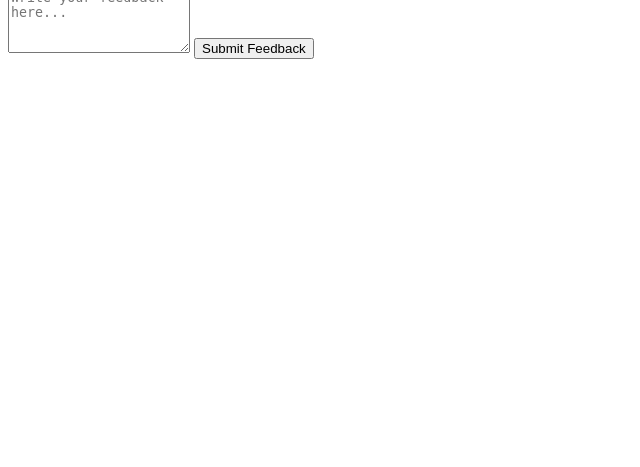
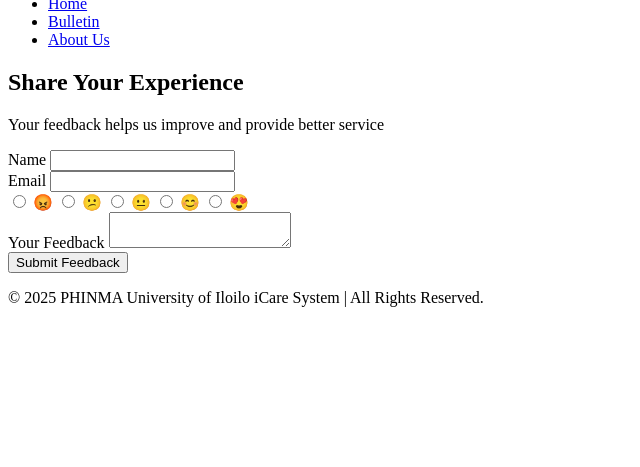
Before and after one commit to Khai16/MINI-CAPSTONE, a Flask app: page /feedback in a window 1280 px wide. Shown: the part 333-800 px from the top of the page, without its empty margins (0-640 px from the left). Run offline with Flask 3, Linux system fonts and the light colour scheme.

Commit message:
feedback.html

```diff
--- a/miniCapstone/templates/feedback.html
+++ b/miniCapstone/templates/feedback.html
@@ -1,61 +1,47 @@
 <!DOCTYPE html>
 <html lang="en">
 <head>
-  <meta charset="UTF-8" />
-  <meta name="viewport" content="width=device-width, initial-scale=1.0"/>
-  <title>Feedback | PHINMA UI iCare</title>
-  <link rel="stylesheet" href="feedback.css" />
+    <meta charset="UTF-8">
+    <meta name="viewport" content="width=device-width, initial-scale=1.0">
+    <link rel="stylesheet" href="feedback.css">
+    <title>Welcome - PHINMA UI iCare</title>
 </head>
 <body>
-  <div class="container">
 
-    <!-- Sidebar -->
-    <aside class="sidebar">
-      <div class="profile-card">
-        <div class="profile-img"></div>
-        <p class="name"></p>
-        <span class="role">student</span>
-      </div>
-      <nav class="menu">
-        <button onclick="window.location.href='dashboard.html'"><i class="fas fa-tachometer-alt"></i> Student dashboard</button>
-        <button onclick="window.location.href='medical-records.html'"><i class="fas fa-notes-medical"></i> Medical records</button>
-        <button onclick="window.location.href='ai-assistant.html'"><i class="fas fa-robot"></i> AI Chat Assistant</button>
-        <button onclick="window.location.href='symptom-checker.html'"><i class="fas fa-stethoscope"></i> Symptom checker</button>
-      </nav>
-      <div class="quick-consultation">
-        <p>Quick Consultation</p>
-        <span>Connect with a healthcare professional instantly</span>
-      </div>
-    </aside>
+<header>
+    <nav class="header-container">
+        <div class="nav-left">
+            <img src="phinmaLogo.jpg" alt="Header Logo">
+        </div>
 
-    <!-- Main Content -->
-    <main class="main-content">
-      <header class="navbar">
-        <div class="nav-links">
-          <a href="#">HOME</a>
-          <a href="#">ABOUT US</a>
-          <a href="#">EMERGENCY CONTACT</a>
-          <a href="#">HEALTH BULLETIN</a>
-          <a href="#">FEEDBACK</a>
+        <div class="nav-center">
+            <ul class="nav-links">
+                <li><a href='homepage_page'>Home</a></li>
+                <li><a href='health_bulletin_page'>Bulletin</a></li>
+                <li><a href='aboutUs_page'>About Us</a></li>
+            </ul>
         </div>
-        <div class="nav-right">
-          <i class="fas fa-bell"></i><span class="notif-count">3</span>
-          <div class="profile-dropdown">
-            <button class="dropdown-toggle"><i class="fas fa-user"></i> Denmark Osano</button>
-            <div class="dropdown-menu">
-              <a href="#"><i class="fas fa-user-circle"></i> Profile</a>
-              <a href="#"><i class="fas fa-moon"></i> Dark mode</a>
-              <a href="#" class="logout"><i class="fas fa-sign-out-alt"></i> Logout</a>
-            </div>
-          </div>
+
+    </nav>
+</header>
+    <!-- Feedback Section -->
+    <section class="feedback-section fade-in">
+        <section class="hero">
+        <div class="feedback-header">
+            <h2>Share Your Experience</h2>
+            <p class="feedback-subtitle">Your feedback helps us improve and provide better service</p>
         </div>
-      </header>
+        <div class="feedback-form">
+            <form action="#" method="POST">
+                <div class="form-group">
+                    <label for="name">Name</label>
+                    <input type="text" id="name" name="name" required>
+                </div>
 
-      <!-- Feedback Section -->
-      <section class="feedback-section fade-in">
-        <h2>💬 We value your feedback!</h2>
-        <p>Please share your thoughts about your experience with PHINMA UI iCare.</p>
-
+                <div class="form-group">
+                    <label for="email">Email</label>
+                    <input type="email" id="email" name="email" required>
+                </div>
         <form action="#" method="post" class="feedback-form fade-in-up">
           <div class="rating">
             <label>
@@ -79,12 +65,15 @@
               <span class="emoji">😍</span>
             </label>
           </div>
-
-          <textarea name="feedbackText" rows="4" placeholder="Write your feedback here..." required></textarea>
-
-          <button type="submit"><i class="fas fa-paper-plane"></i> Submit Feedback</button>
-        </form>
+          <div class="form-group">
+                    <label for="feedback">Your Feedback</label>
+                    <textarea id="feedback" name="feedback" required></textarea>
+                </div>
+         <button type="submit" class="submit-btn">Submit Feedback</button>
       </section>
+       <footer>
+            <p>&copy; 2025 PHINMA University of Iloilo iCare System | All Rights Reserved.</p>
+        </footer>
     </main>
   </div>
 </body>
```
